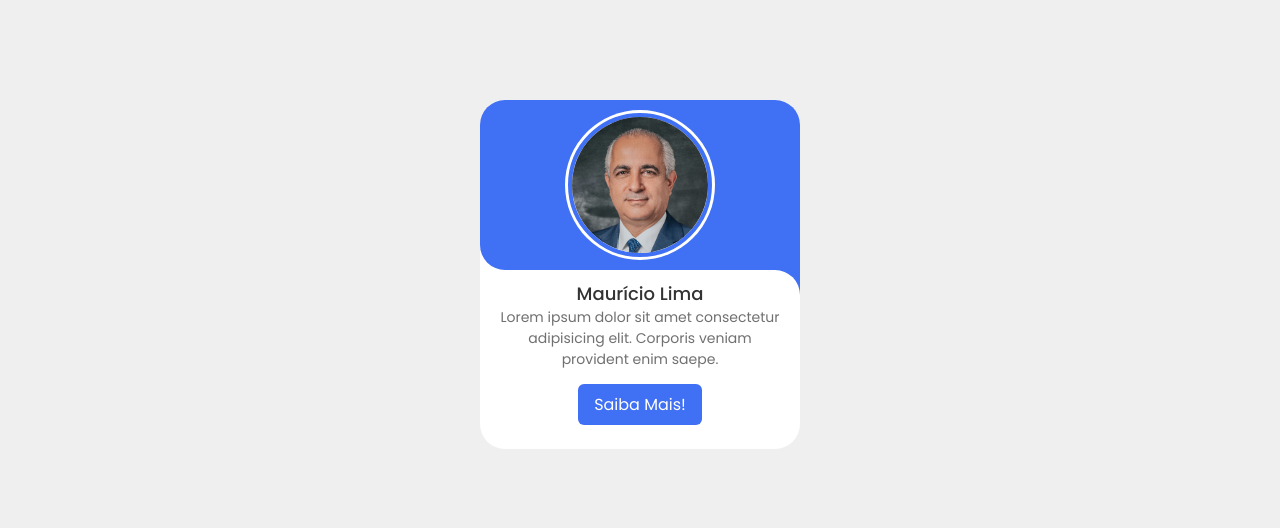
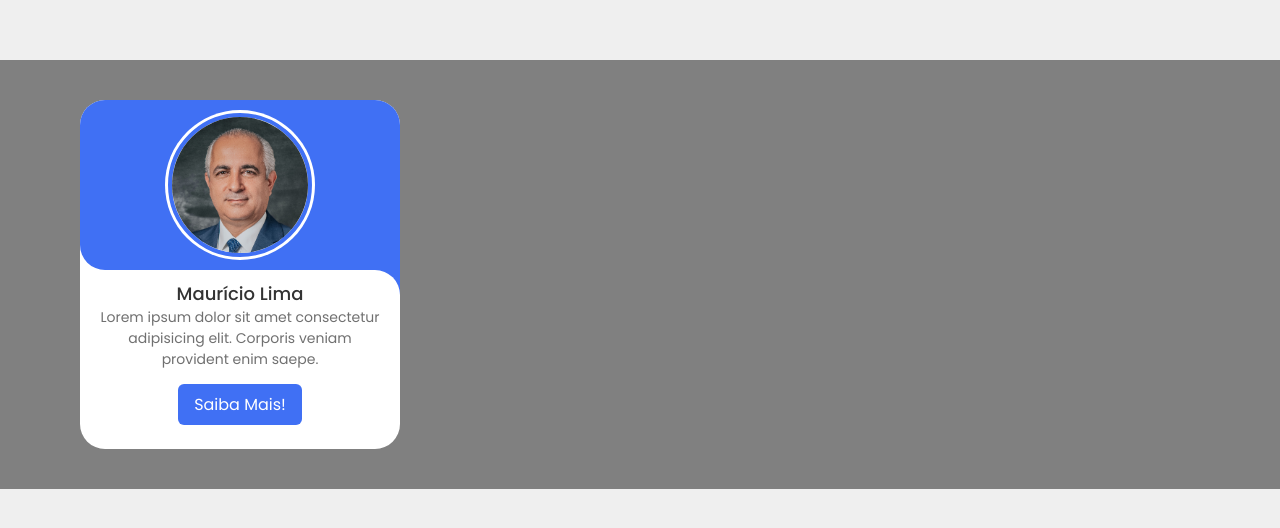
Before and after one commit to Webinedev/em-nome-do-amor, a website: page index.html in a window 1280 px wide. Shown: the part 126-654 px from the top of the page. Drawn offline with Linux system fonts and the light colour scheme.

```diff
--- /dev/null
+++ b/package.json
@@ -0,0 +1,5 @@
+{
+  "dependencies": {
+    "swiper": "^9.2.3"
+  }
+}
--- a/style.css
+++ b/style.css
@@ -15,6 +15,13 @@
     align-items: center;
     justify-content: center;
     background-color: #EFEFEF;
+}
+
+.slider-container{
+    max-width: 1120;
+    width: 100%;
+    background-color: grey;
+    padding: 40px;
 }
 
 .slider-conteudo{
```
Also changed, not shown: 1 other file.
